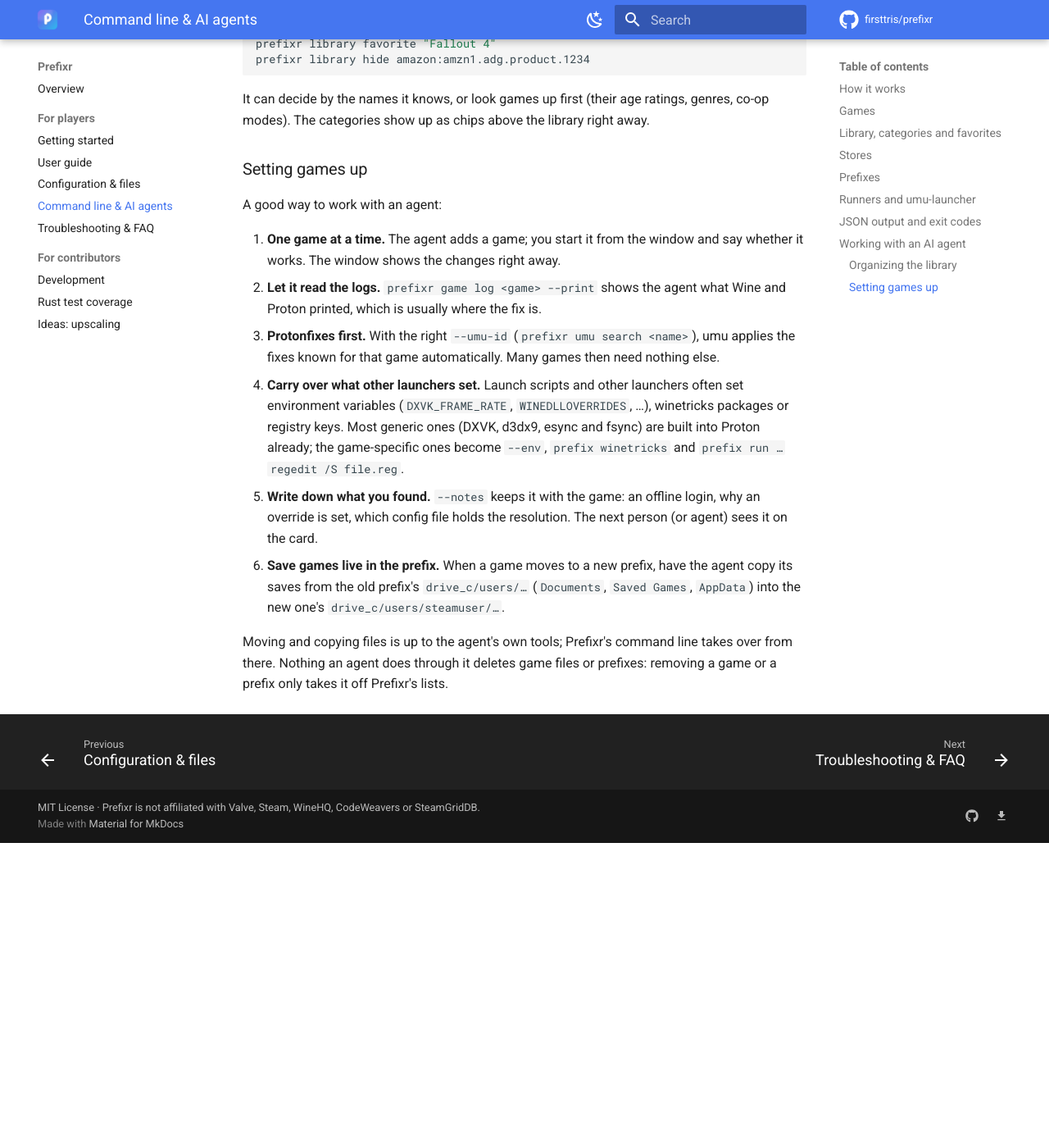
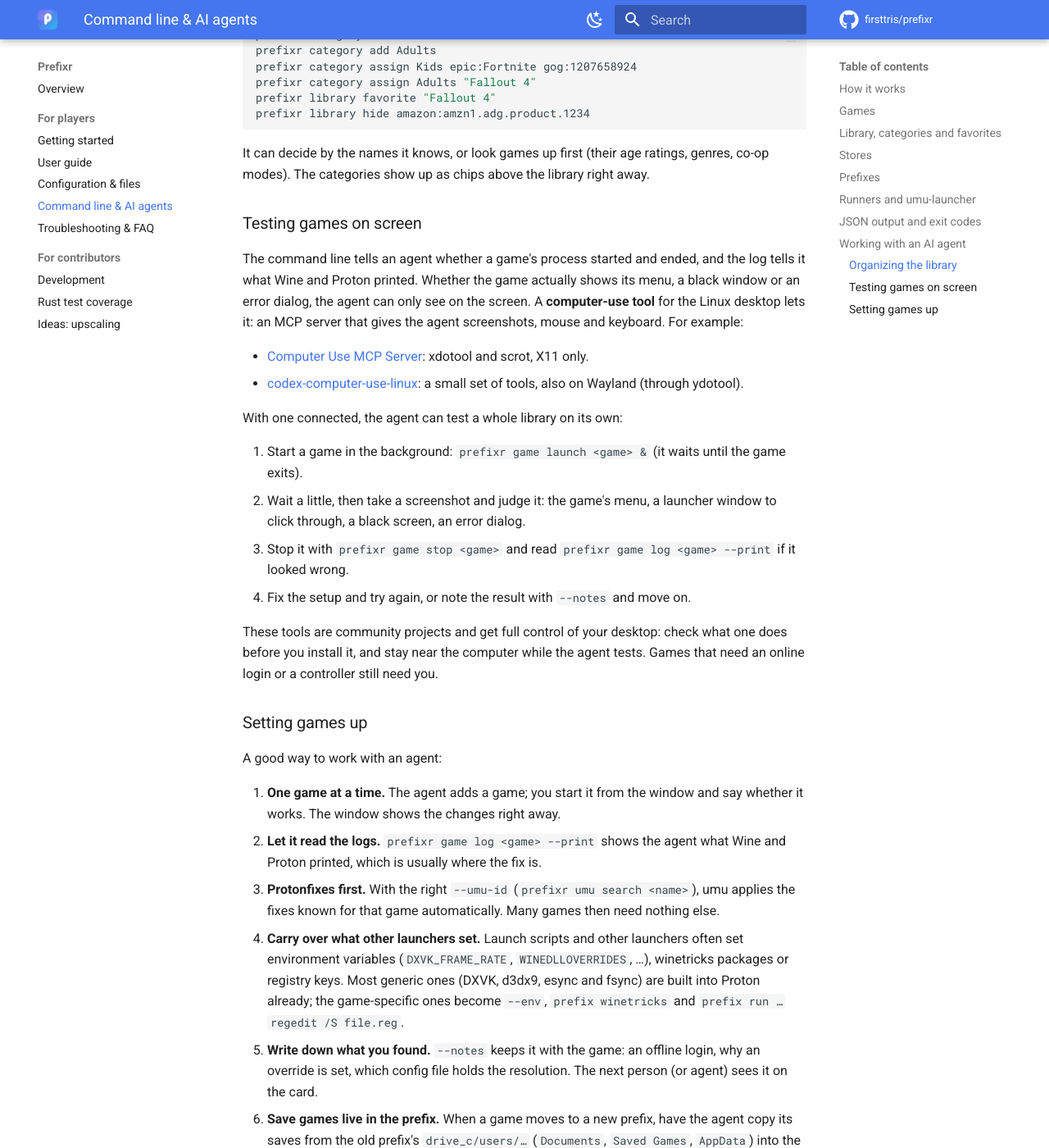
Before and after one commit to firsttris/prefixr, an MkDocs documentation site: the page built from docs/cli.md, in a window 1280 px wide and 1400 px high, scrolled down 6646 px. Shown: the whole window at 82% size. Built offline with MkDocs 1.6.1 and Material for MkDocs 9.7.7, drawn with Linux system fonts in a browser that asks for light colours; comment, search, counter and statistics services are not loaded; before the commit the page ends 7674 px from its top, so only the background shows below that; some of the changed text lies outside the part shown.

Commit message:
docs: tip to let the agent test games on screen with a computer-use tool
Co-Authored-By: Claude Opus 5.5 <noreply@anthropic.com>
Claude-Session: https://claude.ai/code/session_01JqVPxFm756nZpFpXw83CQc

```diff
--- a/docs/cli.md
+++ b/docs/cli.md
@@ -178,6 +178,7 @@ What you can hand over:
 | **Install from your stores** | *"Connect my GOG account and install all my GOG games that are rated Gold or better on ProtonDB."* |
 | **Move games over** | *"These games come with their own Wine and start scripts. Move each game out of its bundled prefix, add it to Prefixr with Proton, and carry over the fixes from the scripts and my save games."* |
 | **Fix games** | *"Fallout 4 crashes on start. Read its latest Prefixr log and fix it."* |
+| **Test games** | *"Add all games under `/mnt/games/` and check whether each one starts."* (needs a computer-use tool, see [Testing games on screen](#testing-games-on-screen)) |
 | **Organize the library** | *"Create the categories Kids and Adults and sort all my games into them. Hide the store giveaways I've never played."* |
 | **Tidy up** | *"Give every game without artwork a cover, and add my favorites to Steam."* |
 
@@ -198,6 +199,31 @@ prefixr library hide amazon:amzn1.adg.product.1234
 
 It can decide by the names it knows, or look games up first (their age ratings, genres, co-op
 modes). The categories show up as chips above the library right away.
+
+### Testing games on screen
+
+The command line tells an agent whether a game's process started and ended, and the log tells it
+what Wine and Proton printed. Whether the game actually shows its menu, a black window or an error
+dialog, the agent can only see on the screen. A **computer-use tool** for the Linux desktop lets
+it: an MCP server that gives the agent screenshots, mouse and keyboard. For example:
+
+- [Computer Use MCP Server](https://conare.ai/marketplace/mcp/computer-use): xdotool and scrot,
+  X11 only.
+- [codex-computer-use-linux](https://glama.ai/mcp/servers/maxionice/codex-computer-use-linux): a
+  small set of tools, also on Wayland (through ydotool).
+
+With one connected, the agent can test a whole library on its own:
+
+1. Start a game in the background: `prefixr game launch <game> &` (it waits until the game exits).
+2. Wait a little, then take a screenshot and judge it: the game's menu, a launcher window to click
+   through, a black screen, an error dialog.
+3. Stop it with `prefixr game stop <game>` and read `prefixr game log <game> --print` if it looked
+   wrong.
+4. Fix the setup and try again, or note the result with `--notes` and move on.
+
+These tools are community projects and get full control of your desktop: check what one does
+before you install it, and stay near the computer while the agent tests. Games that need an online
+login or a controller still need you.
 
 ### Setting games up
 
```
Also changed, not shown: README.md (+13 -1 lines).
